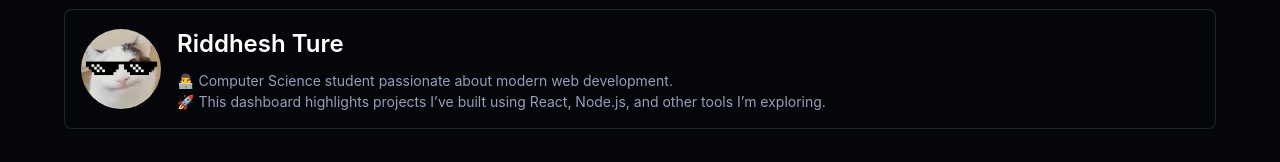
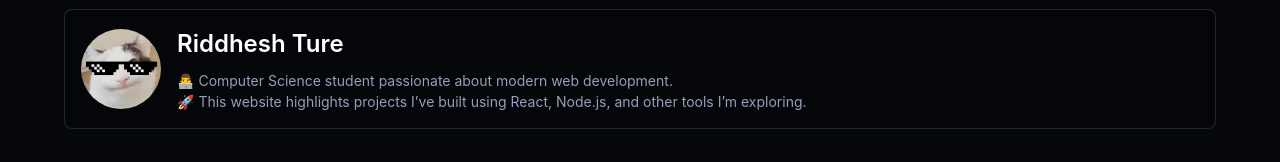
Before and after one commit to riddhesh-ture/dashboard, a React (Create React App) app: page /portfolio in a window 1280 px wide. Shown: the part 225-387 px from the top of the page. Built offline with nearby package versions, Linux system fonts and the light colour scheme.

Commit message:
Update Portfolio.js

```diff
--- a/src/components/Portfolio.js
+++ b/src/components/Portfolio.js
@@ -35,7 +35,7 @@ const bio = {
   description: (
     <>
       👨‍💻 Computer Science student passionate about modern web development.<br />
-      🚀 This dashboard highlights projects I’ve built using React, Node.js, and other tools I’m exploring.
+      🚀 This website highlights projects I’ve built using React, Node.js, and other tools I’m exploring.
     </>
   ),
   avatar: pfp
```
